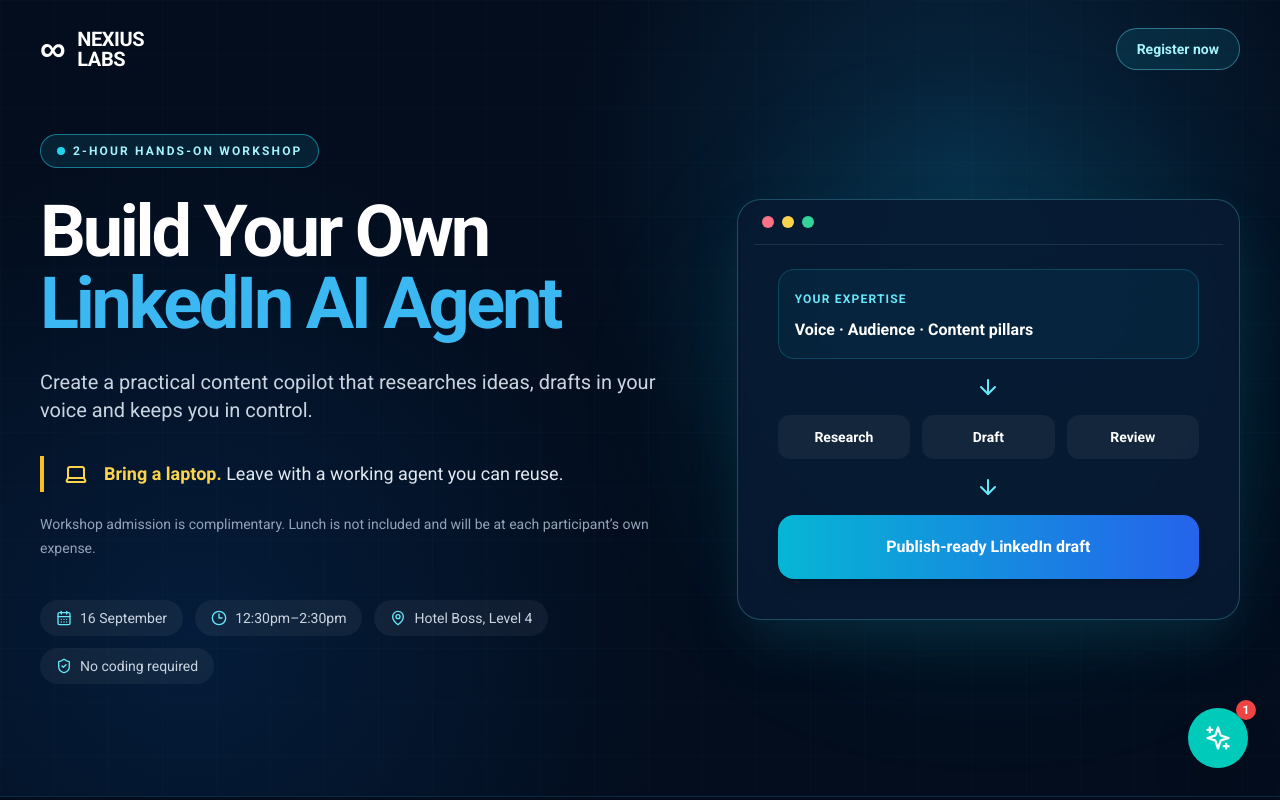
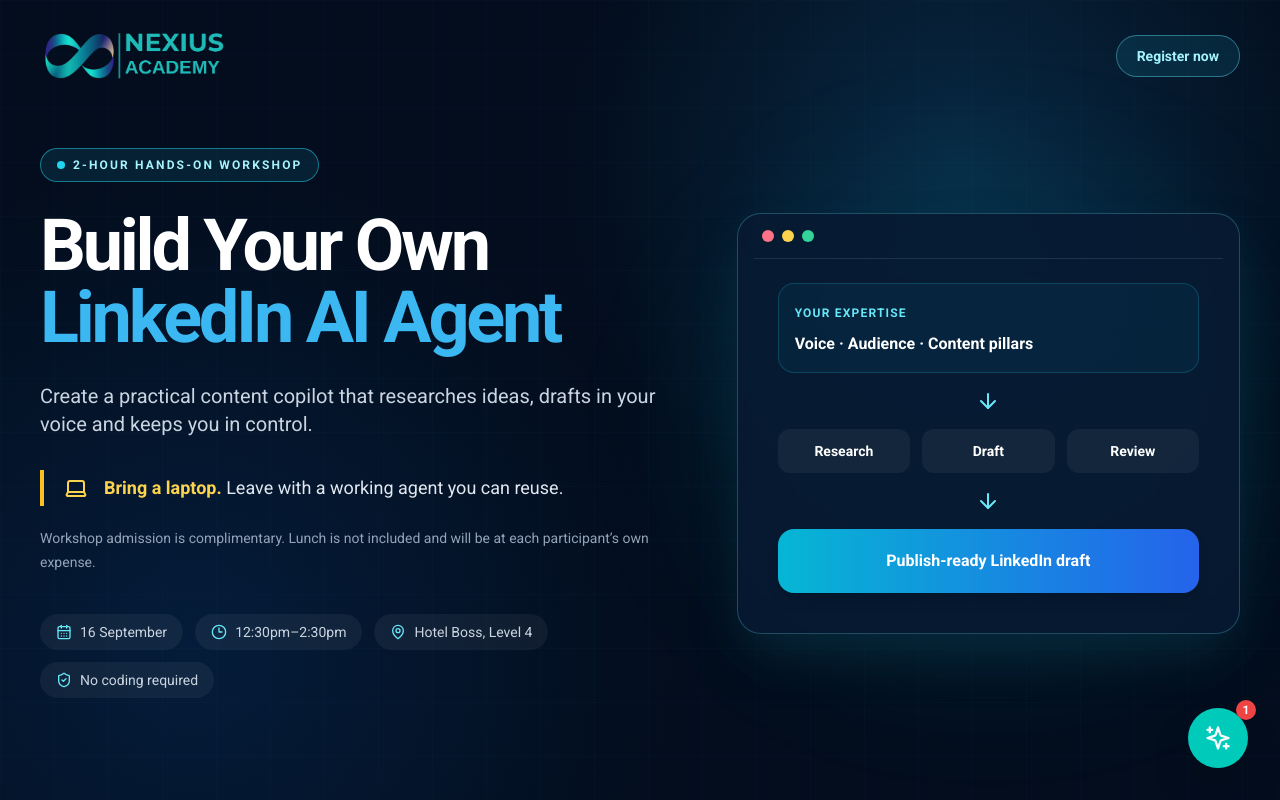
Before and after one commit to nexiuslabs/nexiusacademyskillsfuture, a React (Vite) app: page /workshops/linkedin-ai-agent in a window 1280 px wide. Shown: the top 800 px of the page. Built offline with nearby package versions, Linux system fonts and the light colour scheme.

Commit message:
brand: use official Academy logo on workshop page

```diff
--- a/pages/LinkedInAIAgentWorkshopPage.tsx
+++ b/pages/LinkedInAIAgentWorkshopPage.tsx
@@ -74,8 +74,12 @@
           <div className="absolute inset-0 opacity-20 [background-image:linear-gradient(rgba(50,178,238,.12)_1px,transparent_1px),linear-gradient(90deg,rgba(50,178,238,.12)_1px,transparent_1px)] [background-size:54px_54px]" />
           <div className="relative mx-auto max-w-7xl px-5 pb-20 pt-7 sm:px-8 lg:px-10 lg:pb-28">
             <header className="mb-16 flex items-center justify-between">
-              <a href="https://nexiuslabs.com" aria-label="Nexius Labs home" className="flex items-center gap-3 font-black tracking-tight">
-                <span className="text-4xl leading-none">∞</span><span className="text-xl leading-5">NEXIUS<br />LABS</span>
+              <a href="/" aria-label="Nexius Academy home" className="flex items-center">
+                <img
+                  src="/images/brand/nexius-academy-horizontal.webp"
+                  alt="Nexius Academy"
+                  className="h-12 w-auto sm:h-14"
+                />
               </a>
               <a href="#register" className="rounded-full border border-cyan-300/40 bg-cyan-400/10 px-5 py-2.5 text-sm font-bold text-cyan-200 transition hover:bg-cyan-400/20">Register now</a>
             </header>
```
